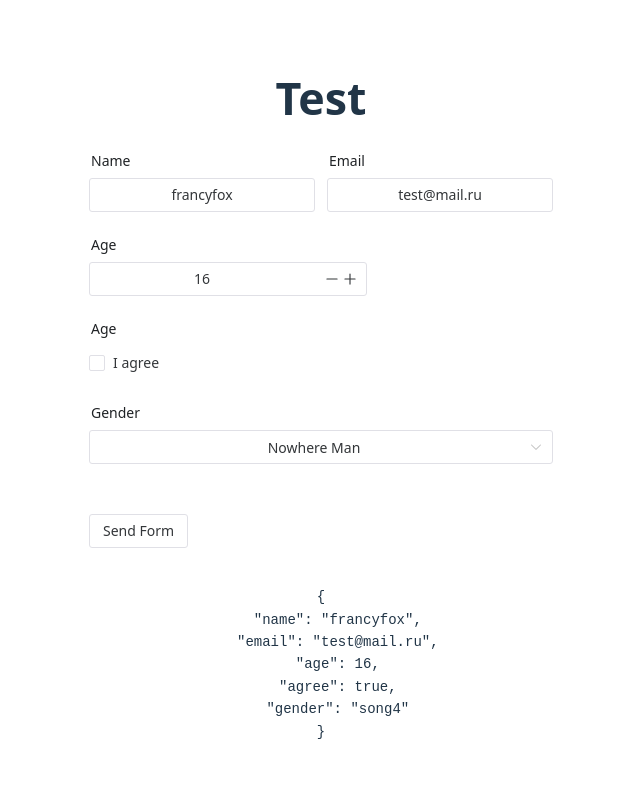
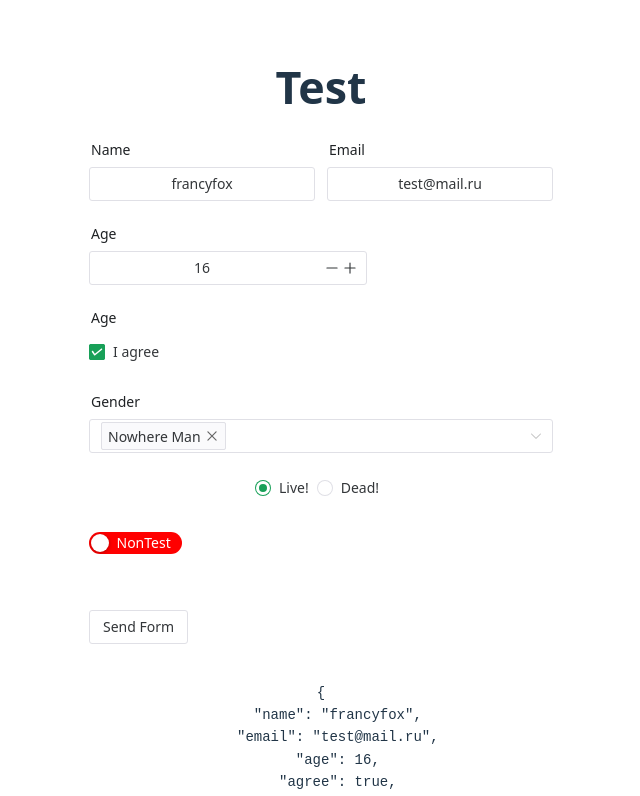
Before and after one commit to francyfox/fn-forms, a Vue app: page / in a window 1280 px wide. Shown: the top 796 px of the page, without its empty margins (319-959 px from the left). Built offline with nearby package versions, Linux system fonts and the light colour scheme.

Commit message:
fix multiply select and broke checkbox

```diff
--- a/src/components/test-schema.ts
+++ b/src/components/test-schema.ts
@@ -87,6 +87,7 @@ export default [
                         $type: 'n-select',
                         $children: 'I agree',
                         $props: {
+                            multiple: true,
                             value: '$data.user.gender',
                             options: [
                                 {
@@ -103,6 +104,46 @@ export default [
                 ],
             },
             {
+                $type: 'n-radio-group',
+                $props: {
+                    value: '$data.user.live',
+                    name: 'state'
+                },
+                $children: [
+                    {
+                        $type: 'n-radio',
+                        $children: 'Live!',
+                        $props: {
+                            value: 'live',
+                        },
+                    },
+                    {
+                        $type: 'n-radio',
+                        $children: 'Dead!',
+                        $props: {
+                            label: 'Dead!',
+                            value: 'dead',
+                        },
+                    },
+                ],
+            },
+            {
+                $type: 'n-form-item',
+                $children: [
+                    {
+                        $type: 'n-switch',
+                        $children: {
+                            checked: () => 'TEst',
+                            unchecked: () => 'NonTest'
+                        },
+                        $props: {
+                            value: '$data.user.test',
+                            railStyle: () => 'background: red'
+                        }
+                    }
+                ]
+            },
+            {
                 $type: 'n-form-item',
                 $children: [
                     {
--- a/src/components/test.vue
+++ b/src/components/test.vue
@@ -9,7 +9,9 @@ const formData = ref({
     email: 'test@mail.ru',
     age: 16,
     agree: true,
-    gender: 'song4',
+    gender: ['song4'],
+    live: 'live',
+    test: false
   },
 });
 
--- a/src/module/schema/schema.model.ts
+++ b/src/module/schema/schema.model.ts
@@ -11,7 +11,9 @@ export enum NaiveUITypes {
     Select = 'n-select',
     Checkbox = 'n-checkbox',
     Radio = 'n-radio',
-    RadioGroup = 'n-radio-group'
+    RadioGroup = 'n-radio-group',
+    Switch = 'n-switch',
+    DynamicTags = 'n-dynamic-tags'
 }
 
 export const sortComponentsByAction = {
@@ -20,15 +22,25 @@ export const sortComponentsByAction = {
         NaiveUITypes.InputNumber.valueOf(),
         NaiveUITypes.Select.valueOf(),
         NaiveUITypes.RadioGroup.valueOf(),
+        NaiveUITypes.Switch.valueOf(),
+        NaiveUITypes.DynamicTags.valueOf()
+    ],
+    change: [
+        NaiveUITypes.Radio.valueOf(),
     ],
     checked: [
         NaiveUITypes.Checkbox.valueOf(),
-        NaiveUITypes.Radio.valueOf(),
     ],
 }
 
 export const hasValueAction = (v: string) => sortComponentsByAction.value.includes(v)
 export const hasCheckedAction = (v: string) => sortComponentsByAction.checked.includes(v)
+export const hasChangeAction = (v: string) => sortComponentsByAction.change.includes(v)
+
+export const hasActions = (v:string) => Object.values(sortComponentsByAction)
+    .some((i) => {
+        return i.includes(v)
+    })
 
 export type NaiveUISchema = NaiveUISchemaEl[]
 
--- a/src/module/schema/schema.parser.ts
+++ b/src/module/schema/schema.parser.ts
@@ -3,34 +3,8 @@ import NaiveUISchema = FNScheme.NaiveUISchema;
 import { nestedObjectByPath, resolve } from '../../helper/helper.path';
 import { Ref }                         from 'vue';
 import merge                           from 'deepmerge';
-import { renderElement }               from './schema.render.ts';
-import { fnValueArguments }            from './schema.model.ts';
-
-export enum NaiveUITypes {
-    Form = 'n-form',
-    Input = 'n-input',
-    InputNumber = 'n-input-number',
-    FormItem = 'n-form-item',
-    Button = 'n-button',
-    Space = 'n-space',
-    Select = 'n-select',
-    Checkbox = 'n-checkbox',
-    Radio = 'n-radio',
-    RadioGroup = 'n-radio-group'
-}
-
-export const sortComponentsByAction = {
-    value: [
-        NaiveUITypes.Input,
-        NaiveUITypes.InputNumber,
-        NaiveUITypes.Select,
-        NaiveUITypes.RadioGroup,
-    ],
-    checked: [
-        NaiveUITypes.Checkbox,
-        NaiveUITypes.Radio,
-    ],
-};
+import { renderElement }                  from './schema.render.ts';
+import { fnValueArguments, NaiveUITypes } from './schema.model.ts';
 
 export type NaiveUISchema = NaiveUISchemaEl[]
 
@@ -51,14 +25,16 @@ export default function naiveUISchemaRender(json: NaiveUISchema, data: Ref<objec
 }
 
 
-export function updateFormItemValue(argument: fnValueArguments) {
-    const {$props, v, path, formData} = argument;
+export function updateValueHandler(argument: fnValueArguments) {
+    const {$props, v, path, formData} = argument
     const inputDeep = nestedObjectByPath(path, v);
+    console.log(path.replace('$data.', '').split('.'))
     const merged = merge(formData, inputDeep, {
-        arrayMerge: () => path.replace('$data.', '').split('.'),
+        arrayMerge: (_, sourceArray) => sourceArray, // TODO: need add overwrite by path (+ multipath)
     });
     Object.assign(formData, merged);
-    return ($props.value.value)
+
+    return ($props.value.value !== undefined)
         ? $props.value.value = v
         : $props.checked.value = v;
 }
--- a/src/module/schema/schema.render.ts
+++ b/src/module/schema/schema.render.ts
@@ -1,22 +1,27 @@
-import { h, ref, Ref, RendererElement, RendererNode, resolveComponent, VNode } from 'vue';
+import { h, ref, Ref, resolveComponent, VNode } from 'vue';
 import {
-    NaiveUISchema,
     NaiveUISchemaEl,
-    NaiveUITypes,
     resolveRefVarByPath,
-    updateFormItemValue,
-}                                           from './schema.parser';
-import { hasCheckedAction, hasValueAction } from './schema.model.ts';
+    updateValueHandler,
+}                                                                              from './schema.parser';
+import {
+    hasActions,
+    hasChangeAction,
+    hasCheckedAction,
+    hasValueAction, NaiveUITypes,
+} from './schema.model';
 
-export function renderChildren(children: NaiveUISchema | string, formData: Ref<object>): VNode<RendererNode, RendererElement, {
-    [p: string]: any
-}>[] | { default: () => NaiveUISchema | string } {
-    return (Array.isArray(children))
-        ? children.map((i: NaiveUISchemaEl) => renderElement(i, formData))
-        : {default: () => children ?? ''};
+export function renderChildren(children: any, formData: Ref<object>): VNode<any>[] | object | undefined {
+    if (Array.isArray(children)) {
+        return children.map((i: NaiveUISchemaEl) => renderElement(i, formData))
+    } else if (children instanceof Object) {
+        return children
+    } else if (typeof children === 'string') {
+        return { default: () => children ?? '' }
+    }
 }
 
-export function renderElement(_el: NaiveUISchemaEl, formData: Ref<object>) {
+export function renderElement(_el: NaiveUISchemaEl, formData: Ref<object>): VNode<any> {
     const index = Object.values(NaiveUITypes).indexOf(_el.$type as unknown as NaiveUITypes);
 
     if (index === -1) {
@@ -29,20 +34,26 @@ export function renderElement(_el: NaiveUISchemaEl, formData: Ref<object>) {
     let {$children, $props} = schemeEl;
     const component = resolveComponent(_el.$type);
 
-    if (hasValueAction(_el.$type) || hasCheckedAction(_el.$type)) {
-        const path = $props.value as string;
-        $props.value = ref(resolveRefVarByPath(path, formData)) as Ref<string>;
+    if (hasActions(_el.$type)) {
+        const path = ($props.checked)
+            ? $props.checked as string
+            : $props.value as string
 
         if (hasValueAction(_el.$type)) {
             $props = {
                 ...$props,
-                onUpdateValue: (v: any) => updateFormItemValue({$props, v, path, formData}),
+                onUpdateValue: (v: any) => updateValueHandler({$props, v, path, formData}),
             };
         } else if (hasCheckedAction(_el.$type)) {
+            $props.checked = ref(resolveRefVarByPath(path, formData))
             $props = {
                 ...$props,
-                onUpdateChecked: (v: any) => updateFormItemValue({$props, v, path, formData}),
+                onUpdateChecked: (v: any) => updateValueHandler({$props, v, path, formData}),
             };
+        }
+
+        if (!hasChangeAction(_el.$type)) {
+            $props.value = ref(resolveRefVarByPath(path, formData)) as Ref<string>;
         }
     }
 
```
